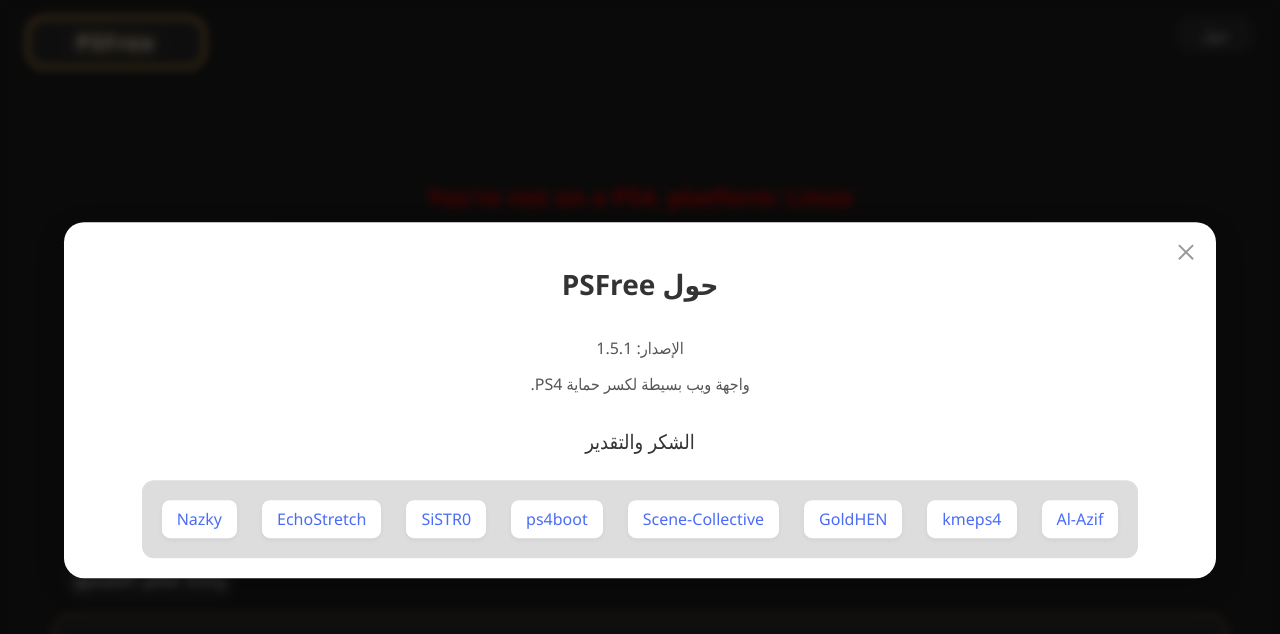
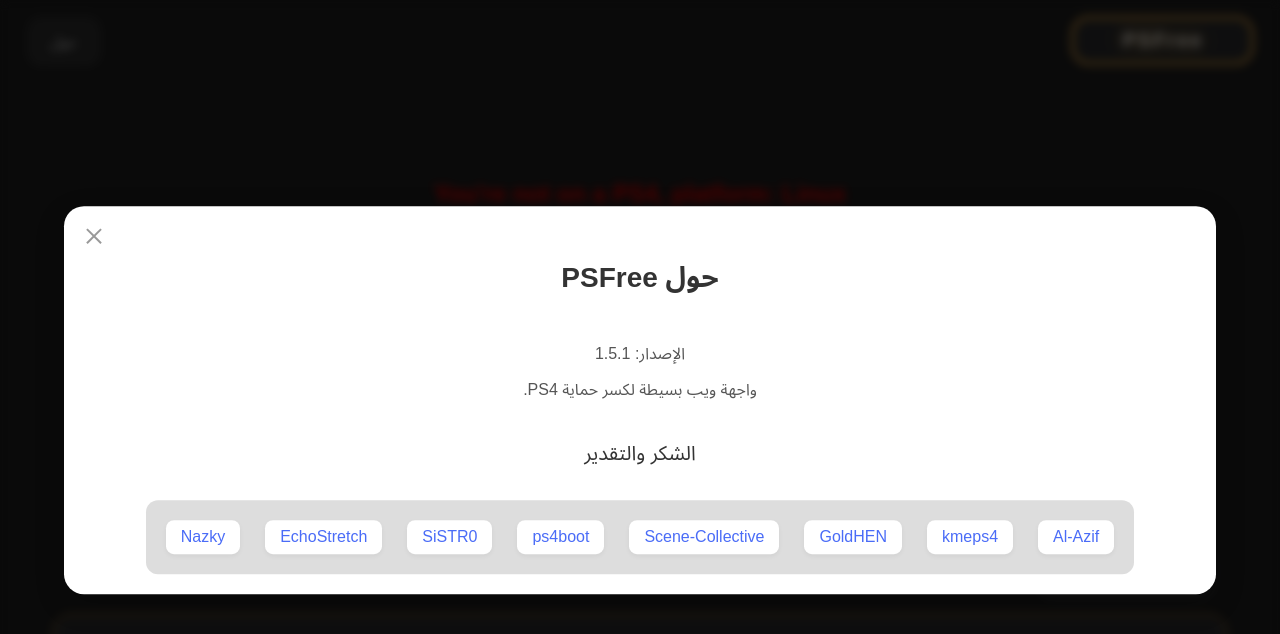
Before and after one commit to moamendigitech/ps4ar, a plain HTML site: page index.html in a window 1280 px wide. Both pictures are taken after a click on the button "حول". Drawn offline with Linux system fonts and the light colour scheme.

Commit message:
Update index.css

```diff
--- a/css/index.css
+++ b/css/index.css
@@ -4,7 +4,9 @@
   padding: 0;
   overflow: hidden;
   background: #222222;
-  font-family: 'Segoe UI', Arial, sans-serif;
+  font-family: 'Arial', sans-serif, 'Traditional Arabic', 'Noto Sans Arabic';
+  direction: rtl;
+  text-align: right;
 }
 
 body {
@@ -18,10 +20,10 @@
   z-index: 2;
   position: fixed;
   top: 2%;
-  left: 2%;
+  right: 2%;
   width: 100vw;
   display: flex;
-  justify-content: left;
+  justify-content: right;
   pointer-events: none;
 }
 
@@ -107,16 +109,20 @@
   right: 5px;
   overflow-y: auto;
   overflow-x: hidden;
+  direction: rtl;
+  text-align: right;
+  font-family: 'Arial', sans-serif, 'Traditional Arabic', 'Noto Sans Arabic';
 }
 
 /* Floating Menu */
 .floating-menu {
   position: fixed;
   top: 2%;
-  right: 2%;
+  left: 2%;
   z-index: 1000;
   display: flex;
   gap: 10px;
+  direction: rtl;
 }
 
 .menu-btn {
@@ -129,7 +135,9 @@
   font-size: 15px;
   box-shadow: 0 2px 5px rgba(0,0,0,0.2);
   transition: all 0.3s;
-  margin-left: 10px;
+  margin-right: 10px;
+  font-family: 'Arial', sans-serif, 'Traditional Arabic', 'Noto Sans Arabic';
+  direction: rtl;
 }
 
 .menu-btn:hover {
@@ -156,9 +164,10 @@
   flex-direction: column;
   align-items: center;
   box-sizing: border-box;
-  font-family: 'Segoe UI', Tahoma, Geneva, Verdana, sans-serif;
+  font-family: 'Arial', sans-serif, 'Traditional Arabic', 'Noto Sans Arabic';
   text-align: center;
-  height: fit-content - 5%;
+  min-height: 300px;
+  direction: rtl;
 }
 
 .popup h2 {
@@ -199,7 +208,7 @@
 .close-btn {
   position: absolute;
   top: 15px;
-  right: 15px;
+  left: 15px;
   width: 30px;
   height: 30px;
   background-color: transparent;
@@ -719,7 +728,10 @@
   align-items: center;
   display: flex;
   margin: 0 auto;
-  left: 5%;
+  right: 5%;
+  font-family: 'Arial', sans-serif, 'Traditional Arabic', 'Noto Sans Arabic';
+  direction: rtl;
+  text-align: right;
 }
 
 /* Button Container */
@@ -740,6 +752,7 @@
   top: 40%;
   left: 5px;
   right: 5px;
+  direction: rtl;
 }
 
 #button-container button {
@@ -755,6 +768,8 @@
   height: 50px;
   margin: 0 auto;
   box-sizing: border-box;
+  font-family: 'Arial', sans-serif, 'Traditional Arabic', 'Noto Sans Arabic';
+  direction: rtl;
 }
 
 #button-container button:hover {
```
